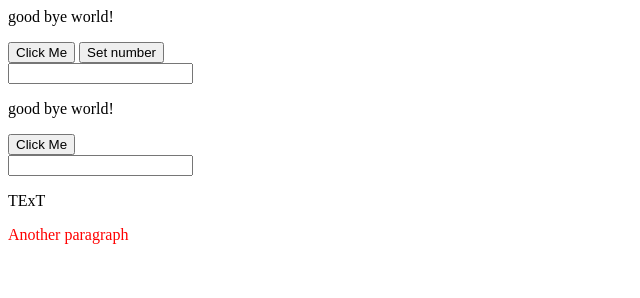
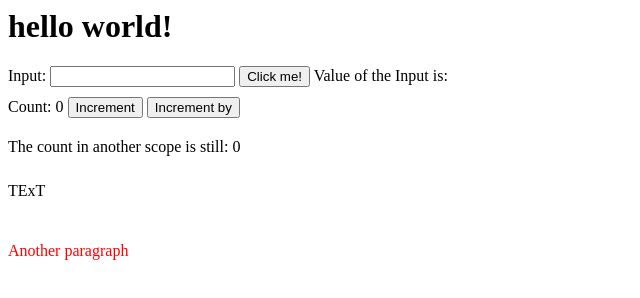
Before and after one commit to shoebox639/yo-angular-example, a plain HTML site: page angular-template/index.html in a window 1280 px wide. Both pictures are taken after a click on the element "Another paragraph". Shown: the whole page, without its empty margins (0-640 px from the left). Drawn offline with Linux system fonts and the light colour scheme.

Commit message:
updated template

```diff
--- a/angular-template/index.html
+++ b/angular-template/index.html
@@ -2,29 +2,29 @@
     <head>
         <script src="bower_components/angular/angular.js" ></script>
         <script src="main.js" ></script>
+        <style>
+            .red {color: red;}
+            div {padding-bottom: 10px;}
+        </style>
     </head>
 
     <body>
         <div ng-controller="ctrl">
+            <h1>{{title}}</h1>
             <div>
-                <p>{{inputVal}}</p>
-                <p>{{foo}}</p>
-                <button ng-click="buttonClicked(inputVal)">Click Me</button>
-                <button ng-click="setNum(3)">Set number</button>
+                <label>Input: </label>
+                <input ng-model="inputVal"/>
+                <button ng-click="alertMe(inputVal)">Click me!</button>
+                <span>Value of the Input is: {{inputVal}}</span>
             </div>
             <div>
-                <input ng-model="inputVal" />
+                Count: {{count()}}
+                <button ng-click="increment()">Increment</button>
+                <button ng-click="increment(inputVal)">Increment by {{inputVal}}</button>
             </div>
         </div>
-        <div ng-controller="ctrl2">
-            <div>
-                <p>{{inputVal}}</p>
-                <p>{{foo}}</p>
-                <button ng-click="buttonClicked(inputVal)">Click Me</button>
-            </div>
-            <div>
-                <input ng-model="inputVal" />
-            </div>
+        <div ng-controller="anotherCtrl">
+            The count in another scope is still: {{count()}}
         </div>
 
         <div x-yo-red-paragraph>
--- a/angular-template/main.js
+++ b/angular-template/main.js
@@ -1,36 +1,37 @@
 var module = angular.module('app', []);
 
-module.service('svc', function() {
-    var y = 5;
+module.controller('ctrl', ['$scope', 'svc', function($scope, svc) {
+    $scope.title = 'hello world!';
 
-    this.setNum = function(i) {
-        y = i;
+    $scope.alertMe = function(val) {
+        alert('I was pressed and val was ' + val + '.');
     }
 
-    this.add = function(x) {
-        return parseInt(x) + parseInt(y);
-    }
-});
-
-module.controller('ctrl', ['$scope', 'svc', function($scope, svc) {
-    $scope.foo = 'good bye world!';
-
-    $scope.setNum = function(i) {
-        svc.setNum(i);
+    $scope.count = function() {
+        return svc.count;
     }
 
-    $scope.buttonClicked = function(i) {
-        alert(svc.add(i));
+    $scope.increment = function(x) {
+        svc.increment(x);
+    }
+
+}]);
+
+module.controller('anotherCtrl', ['$scope', 'svc', function($scope, svc) {
+    $scope.count = function() {
+        return svc.count;
     }
 }]);
 
-module.controller('ctrl2', ['$scope', 'svc', function($scope, svc) {
-    $scope.foo = 'good bye world!';
-
-    $scope.buttonClicked = function(i) {
-        alert(svc.add(i));
+module.service('svc', function() {
+    return {
+        count: 0,
+        increment: function(x) {
+            x = parseInt(x) || 1;
+            this.count += x;
+        }
     }
-}]);
+});
 
 module.directive('yoRedParagraph', function() {
     return {
@@ -38,12 +39,10 @@ module.directive('yoRedParagraph', function() {
         transclude: true,
         replace: true,
         scope: true,
-        template: '<div><p ng-click="clicked()" ng-style="style" ng-transclude></p></div>',
+        template: '<div><p ng-click="clicked()" ng-class="{red: isRed}" ng-transclude></p></div>',
         controller: ['$scope', function($scope) {
-            console.log($scope);
             $scope.clicked = function() {
-
-                $scope.style = {color:'red'}
+                $scope.isRed = !$scope.isRed;
                 // alert('I was pressed');
             };
         }]
```
Also changed, not shown: jquery/index.html (+4 -3 lines).
